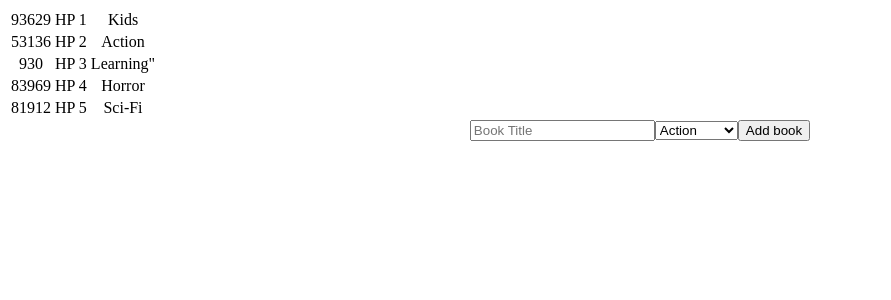
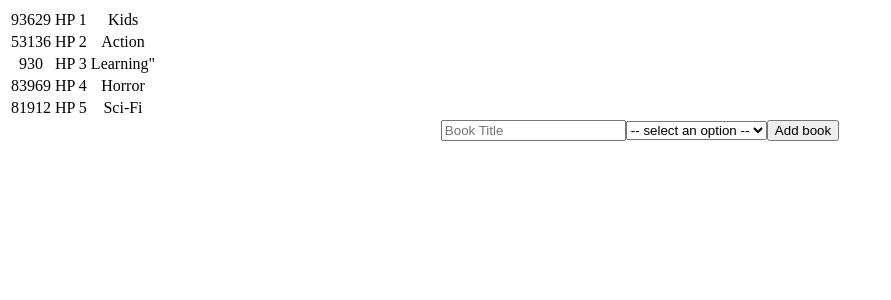
Before and after one commit to arslanbisharat/project-redux-bookstore, a React (Create React App) app: page / in a window 1280 px wide. Shown: the top 300 px of the page, without its empty margins (0-891 px from the left). Built offline with nearby package versions, Linux system fonts and the light colour scheme.

Commit message:
Added default empty option

```diff
--- a/src/components/BooksForm.js
+++ b/src/components/BooksForm.js
@@ -61,6 +61,10 @@ class BooksForm extends React.Component {
           onChange={this.handleChange}
           value={this.state.category}
         >
+          <option default value>
+            {' '}
+            -- select an option --{' '}
+          </option>
           {categories.map((category) => (
             <option value={category} key={Math.floor(Math.random() * 100000)}>
               {category}
```
